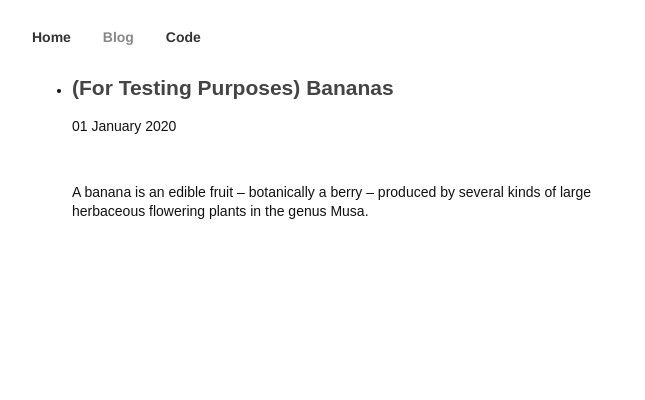
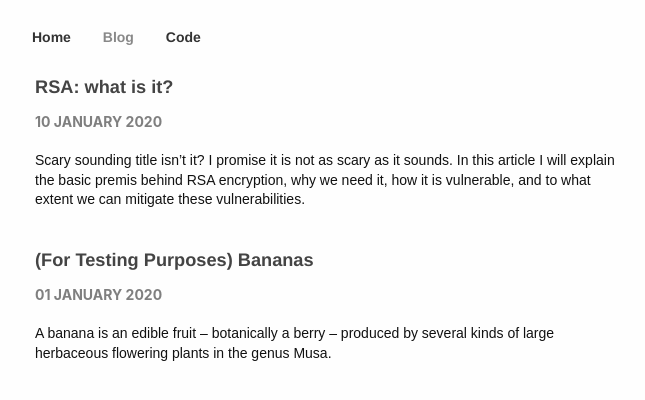
Before and after one commit to TTWNO/tait.tech, a Jekyll site: the page built from blog.html, in a window 1280 px wide. Shown: the top 400 px of the page, without its empty margins (308-953 px from the left). Built offline with Jekyll 4.4.1, drawn with Linux system fonts in a browser that asks for light colours.

Commit message:
Blog styles working fine :)

```diff
--- a/_layouts/default.html
+++ b/_layouts/default.html
@@ -7,7 +7,9 @@
   <meta name="viewport" content="width=device-width, initial-scale=1.0">
 </head>
 <body>
-  {% include nav.html %}
-  {{ content }}
+  <div id="wrapper">
+    {% include nav.html %}
+    {{ content }}
+  </div>
 </body>
 </html>
--- a/_layouts/post.html
+++ b/_layouts/post.html
@@ -2,6 +2,8 @@
 layout: default
 ---
 <h1>{{ page.title }}</h1>
-<p>{{ page.date | date_to_string }} - {{ page.author }}</p>
+<h4 class="post-date line-under">{{ page.date | date: "%A, %B %d %Y" }}</h4>
 
-{{ content }}
+<div class="article">
+  {{ content }}
+</div>
--- /dev/null
+++ b/_posts/2020-01-10-rsa1.md
@@ -0,0 +1,6 @@
+---
+author: tait
+title: "RSA: what is it?"
+layout: post
+---
+Scary sounding title isn't it? I promise it is not as scary as it sounds. In this article I will explain the basic premis behind RSA encryption, why we need it, how it is vulnerable, and to what extent we can mitigate these vulnerabilities.
--- a/_sass/main.scss
+++ b/_sass/main.scss
@@ -6,16 +6,24 @@ $last-p-padd: 1.5em;
 $nav-padd: 1em;
 
 body {
-  color: $normal-text-color;
-  font-family: arial;
-  font-size: 14px;
+  background-color: #fefefe;
   padding: 15px;
   margin: auto;
   max-width: 600px;
 }
+#wrapper {
+  color: $normal-text-color;
+  font-family: arial;
+  font-size: 14px;
+}
+h1, h2, h3, h4, h5, h6 {
+  font-family: helvetica, arial, sans-serif;
+}
 h1 {
-  font-family: helvetica, arial, sans-serif;
   font-size: 1.5em;
+}
+h2 {
+  font-size: 1.3em;
 }
 a {
   text-decoration: none;
@@ -49,9 +57,24 @@ p {
   padding: .5em 0;
   line-height: 1.4em;
 }
-p.line-under {
+.line-under {
   padding-bottom: $last-p-padd;
   border-bottom: 1px solid #aaa;
+}
+.article {
+  font-family: -apple-system, Helvetica, arial, sans-serif;
+}
+
+.post-date {
+  font-family: -apple-system, Helvetica, arial, sans-serif;
+  text-transform: uppercase;
+  font-weight: bold;
+  color: rgba(0, 0, 0, 0.5);
+}
+
+p.post-excerpt {
+  margin-top: 0;
+  padding-top: 10px;
 }
 
 @media screen and (max-width: 600px){
--- a/blog.html
+++ b/blog.html
@@ -3,12 +3,14 @@ layout: default
 title: Blog
 ---
 
-<ul>
+<table>
   {% for post in site.posts %}
-    <li>
-      <h2><a href="{{ post.url }}">{{ post.title }}</a></h2>
-      <span class="post-date">{{ post.date | date: "%d %B %Y" }}</span>
-      <p>{{ post.excerpt }}</p>
-    </li>
+    <tr>
+      <td>
+        <h2><a href="{{ post.url }}">{{ post.title }}</a></h2>
+        <span class="post-date">{{ post.date | date: "%d %B %Y" }}</span>
+        <div class="post-excerpt">{{ post.excerpt }}</div>
+      </td>
+    </tr>
   {% endfor %}
-</ul>
+</table>
```
Also changed, not shown: 8 other files.
